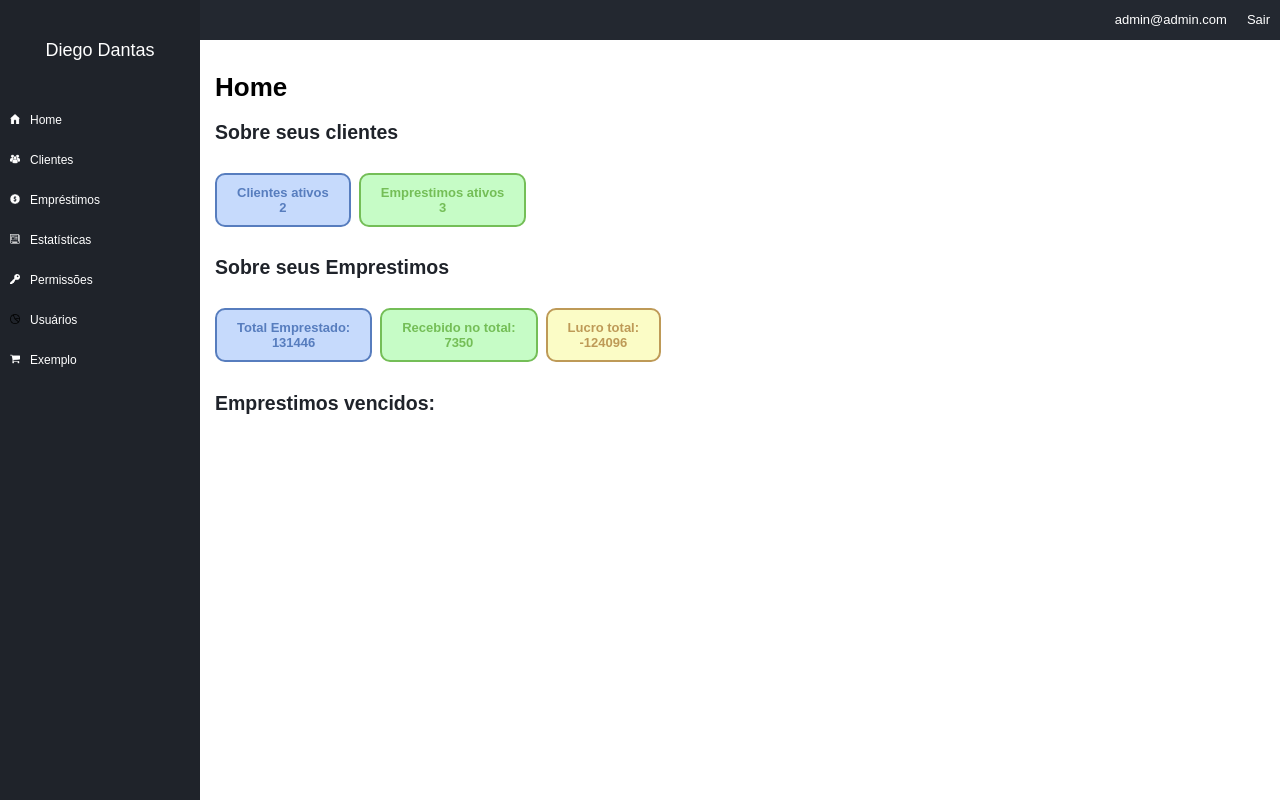
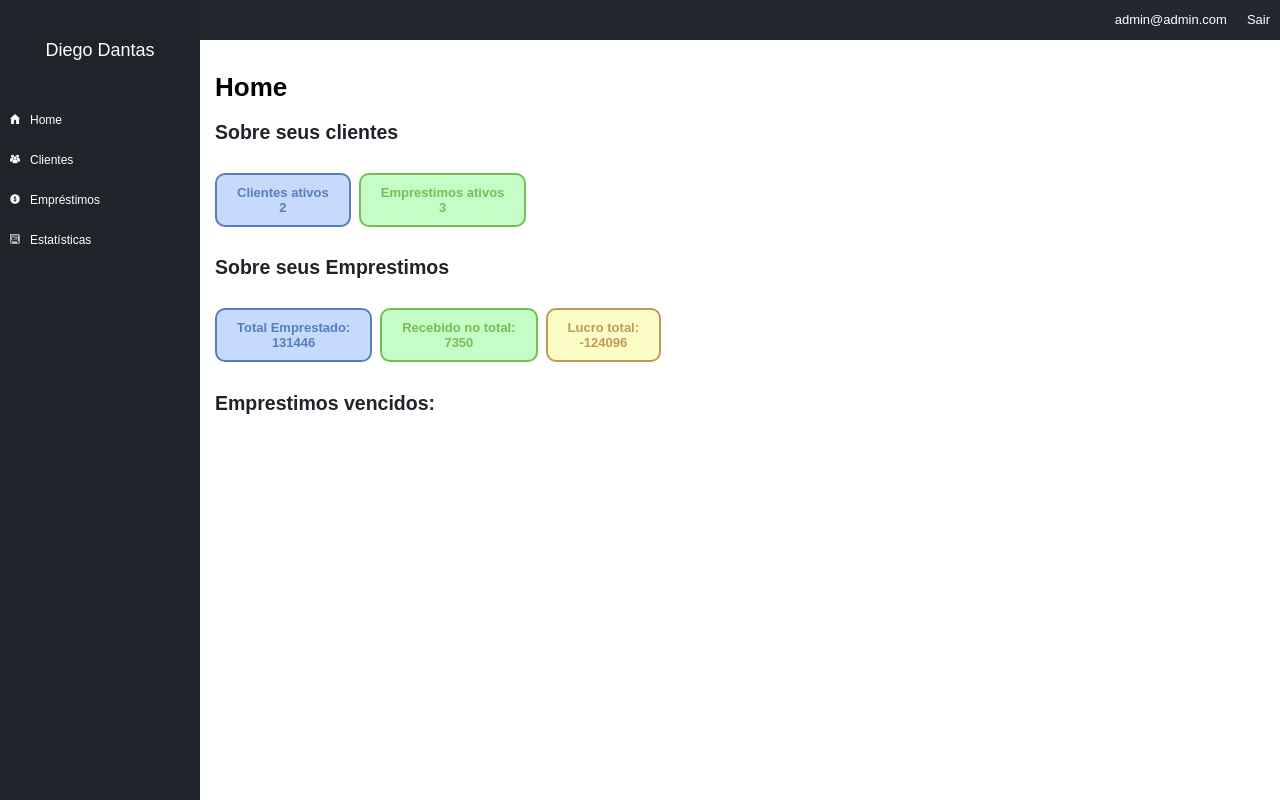
Before and after one commit to rscirilo/financeiro, a PHP site: page /financeiro/ in a window 1280 px wide. Run offline with PHP 8.4, Linux system fonts and the light colour scheme; a user stored in the database is signed in; data comes from the database, SQL or seed files in the repository.

Commit message:
ocultando estatistica e permission

```diff
--- a/views/emprestimo.php
+++ b/views/emprestimo.php
@@ -10,7 +10,7 @@
         <th>Pago</th>
         <th>Pago em Mensalidades</th>
         <!-- <th>sc</th> -->
-        <th>mensalidades</th>
+        <th>mensalidades pagas</th>
         <th>Ações</th>
 
     </tr>
--- a/views/template.php
+++ b/views/template.php
@@ -18,9 +18,9 @@
                     <li><a href="<?php echo BASE_URL; ?>clients">Clientes</a></li>
                     <li><a href="<?php echo BASE_URL; ?>emprestimo">Empréstimos</a></li>
                     <li><a href="<?php echo BASE_URL; ?>estatistica">Estatísticas</a></li>
-                    <li><a href="<?php echo BASE_URL; ?>permissions">Permissões</a></li>
-                    <li><a href="<?php echo BASE_URL; ?>users">Usuários</a></li>
-                    <li><a href="<?php echo BASE_URL; ?>exemplo">Exemplo</a></li>
+                    <!-- <li><a href="<?php echo BASE_URL; ?>permissions">Permissões</a></li> -->
+                    <!-- <li><a href="<?php echo BASE_URL; ?>users">Usuários</a></li>
+                    <li><a href="<?php echo BASE_URL; ?>exemplo">Exemplo</a></li> -->
 
                 </ul>
             </div><!--menuarea-->
```
